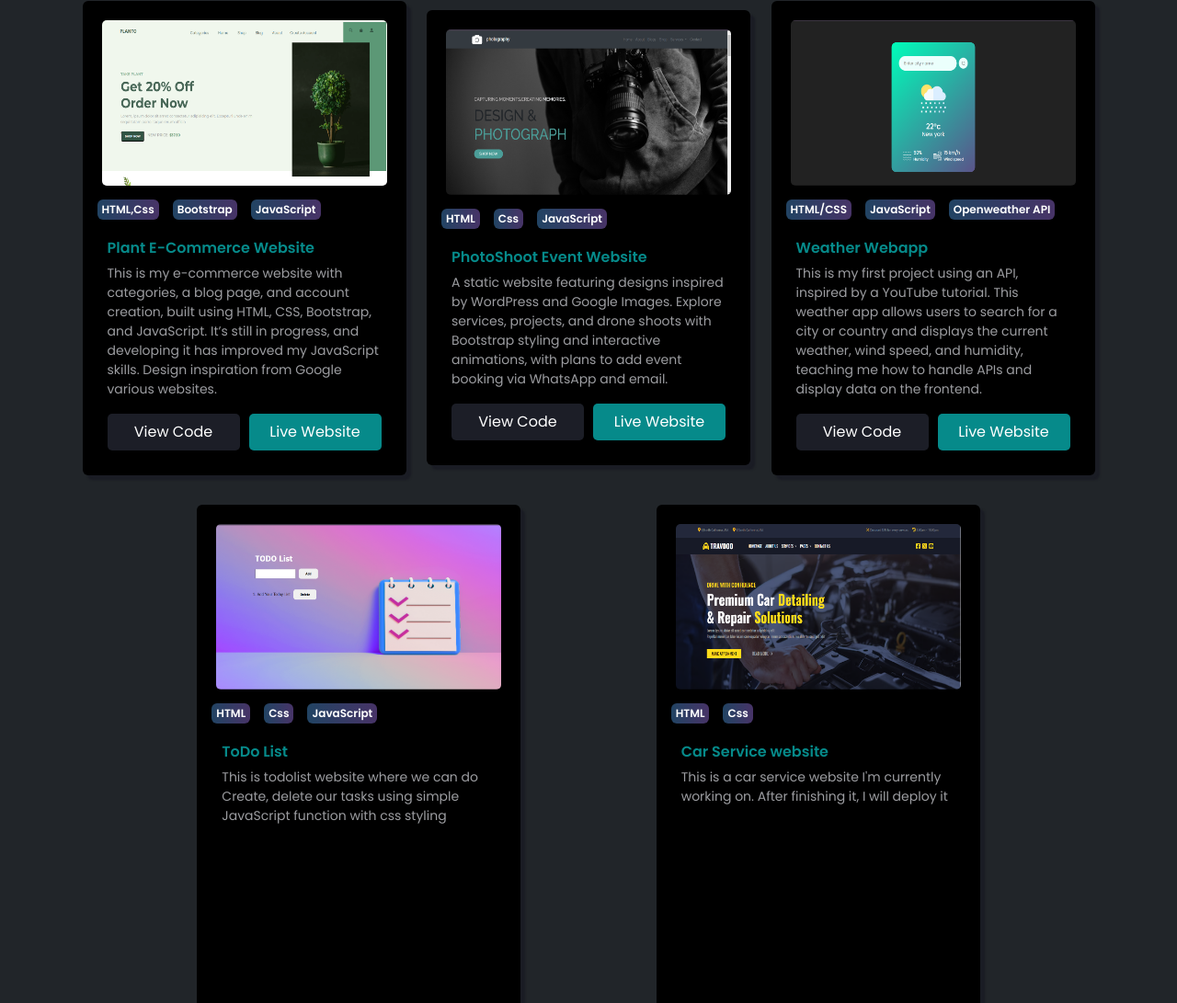
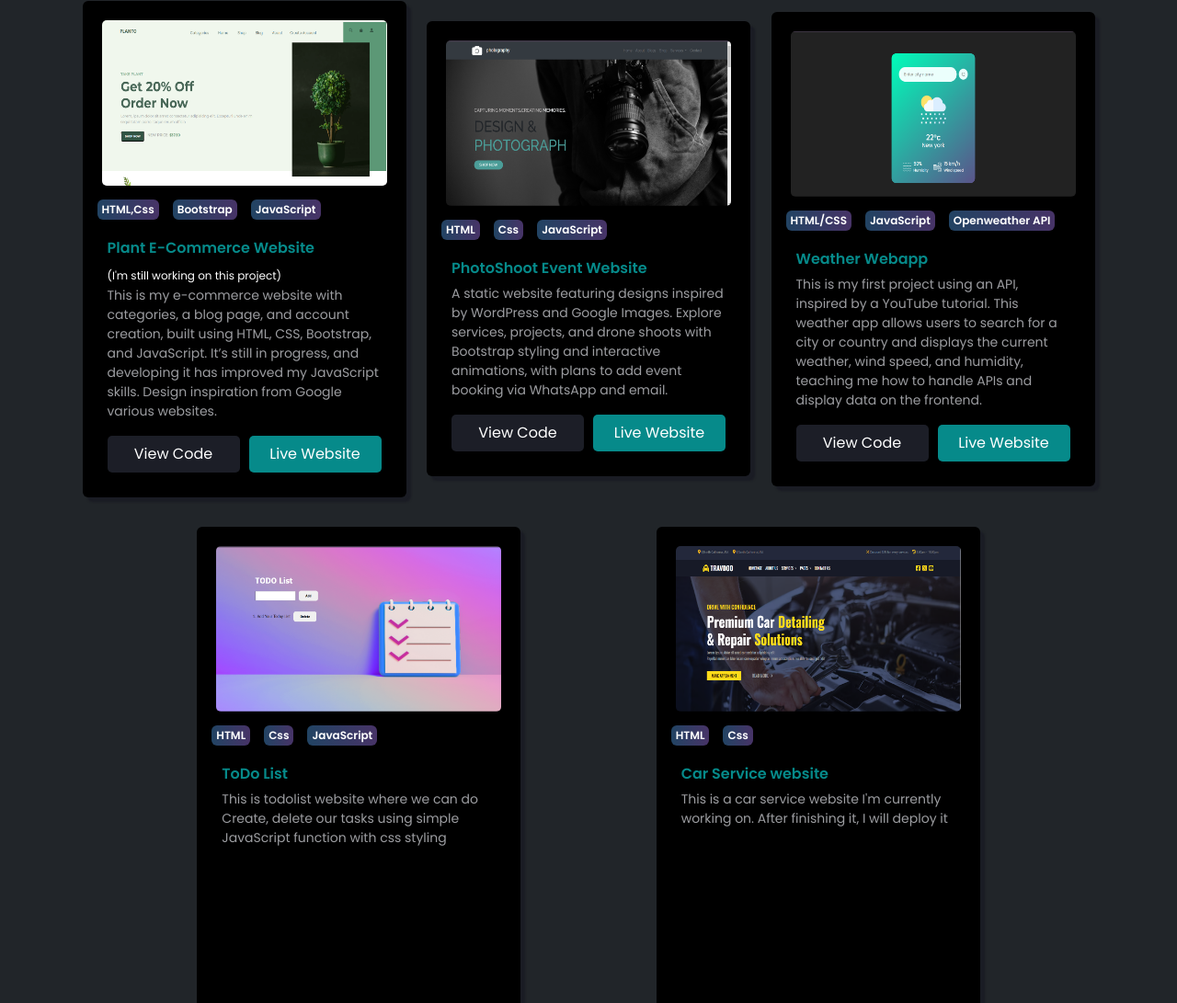
Before and after one commit to jenifer-refinej/my-portfolio-, a plain HTML site: page index.html in a window 1280 px wide. Shown: the part 3330-4421 px from the top of the page at 92% size. Drawn offline with nearby package versions, Linux system fonts and the light colour scheme; a web font is replaced by a local one.

Commit message:
projects change

```diff
--- a/index.html
+++ b/index.html
@@ -349,7 +349,7 @@
                 </div>
 
                 <div class="card-body">
-                    <h5 class="card-title fw-bold">Plant E-Commerce Website</h5>
+                    <h5 class="card-title fw-bold">Plant E-Commerce Website </h5><span class="text-white mb-2" style="font-size: 12px;">(I'm still working on this project)</span>
                     <p class="card-text">This is my e-commerce website with categories, a blog page, and account
                         creation, built using HTML, CSS, Bootstrap, and JavaScript. It’s still in progress, and
                         developing it has improved my JavaScript skills. Design inspiration from Google various
```
